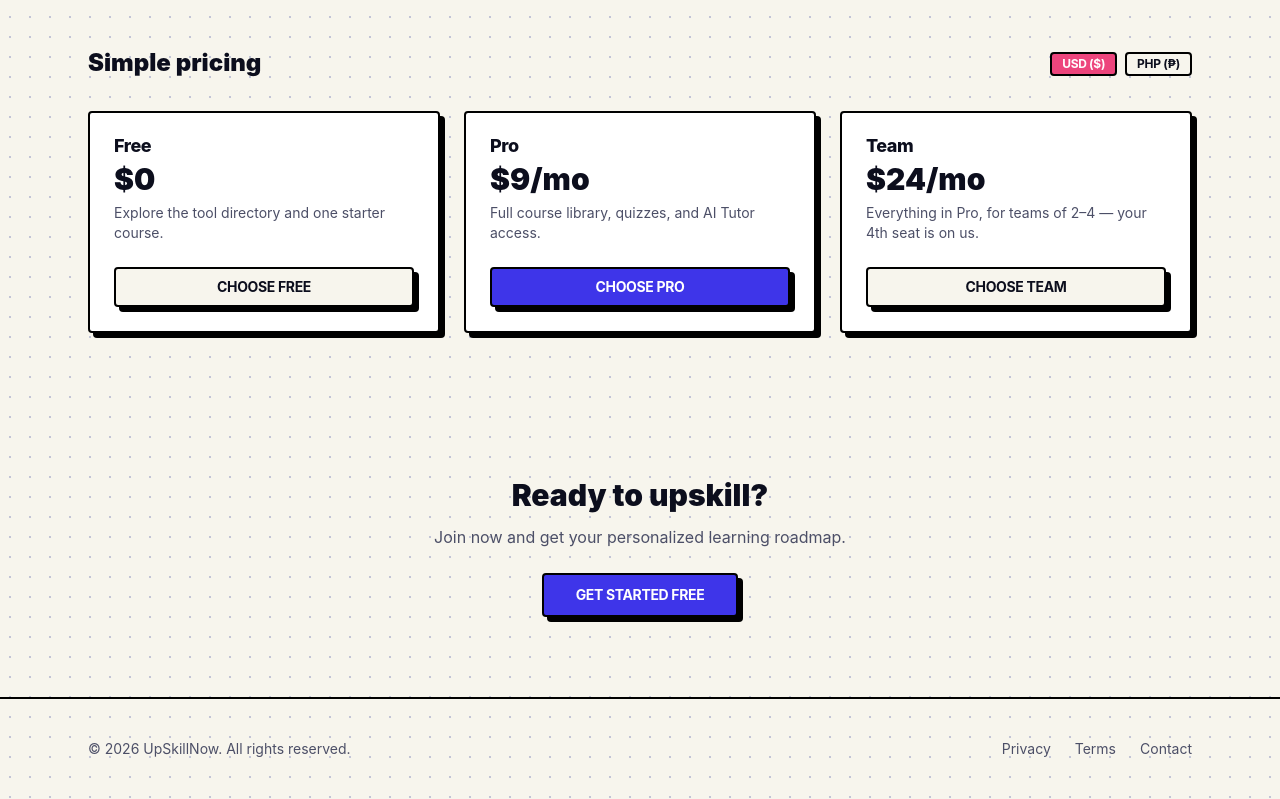
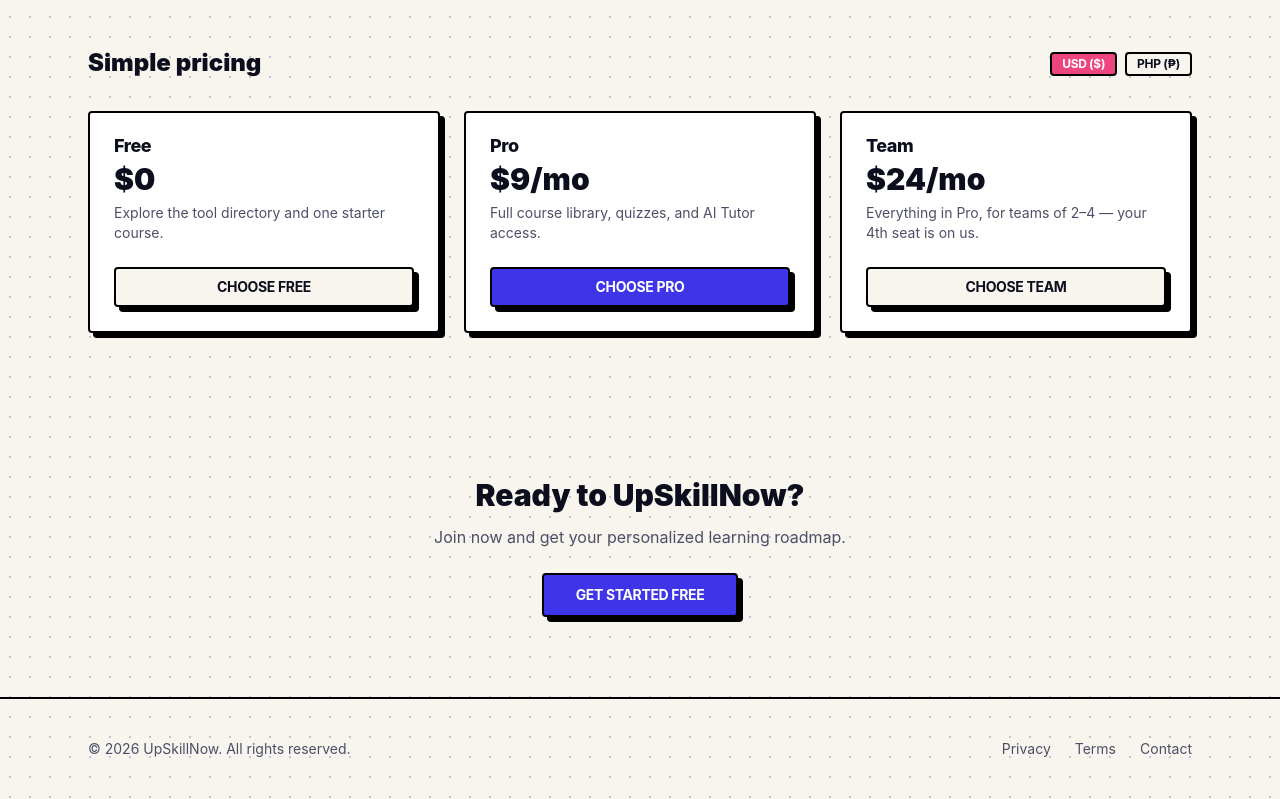
Before and after one commit to 1984-ldngni/upskillnow, a Next.js app: page / in a window 1280 px wide. Shown: the part 1053-1852 px from the top of the page. Built offline with nearby package versions, Linux system fonts and the light colour scheme; no server answers; the database is empty.

Commit message:
Update closing CTA copy to 'Ready to UpSkillNow?'

```diff
--- a/app/page.tsx
+++ b/app/page.tsx
@@ -83,7 +83,7 @@ export default async function LandingPage() {
         <PricingSection defaultCurrency={defaultCurrency} />
 
         <section className="mx-auto max-w-6xl px-6 py-20 text-center">
-          <h2 className="font-heading text-3xl font-black">Ready to upskill?</h2>
+          <h2 className="font-heading text-3xl font-black">Ready to UpSkillNow?</h2>
           <p className="mt-3 text-muted-foreground">Join now and get your personalized learning roadmap.</p>
           <Link href="/auth"><Button size="lg" className="mt-6">Get started free</Button></Link>
         </section>
```
